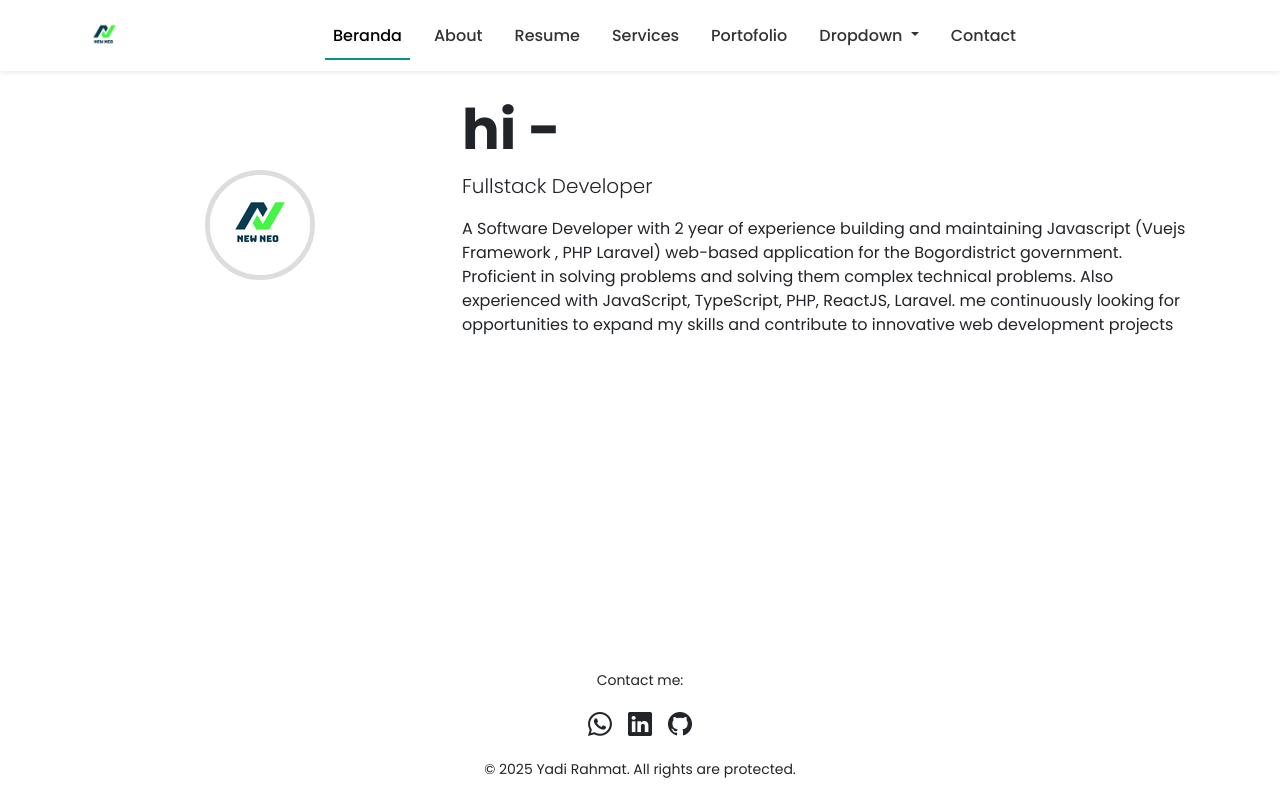
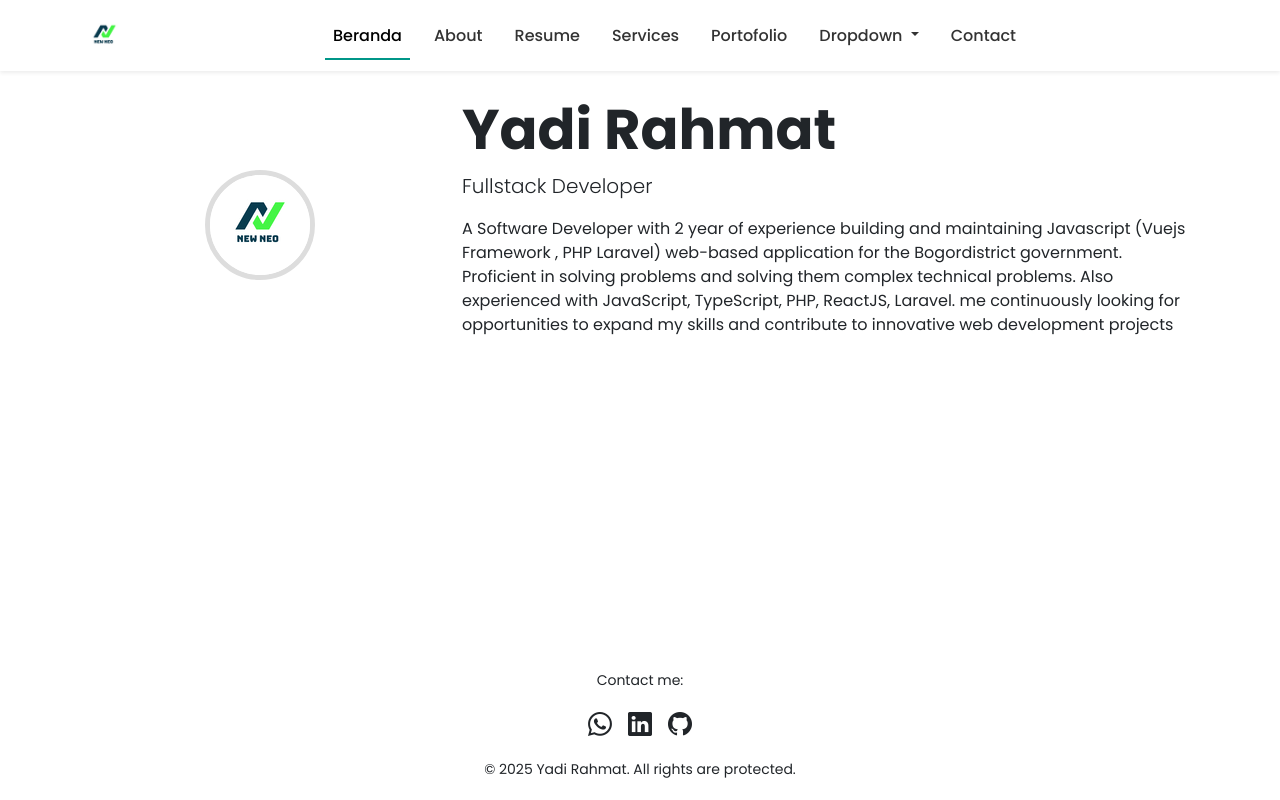
Before and after one commit to YadiRahmat10/portofolio, a Vue app: page / in a window 1280 px wide. Built offline with nearby package versions, Linux system fonts and the light colour scheme.

Commit message:
fix name

```diff
--- a/src/views/Home.vue
+++ b/src/views/Home.vue
@@ -10,7 +10,7 @@
           />
         </div>
         <div class="col-md-8">
-          <h1 class="display-4">hi {{ name }}</h1>
+          <h1 class="display-4">{{ name }}</h1>
           <p class="lead">{{ tagline }}</p>
           <p>{{ about }}</p>
         </div>
@@ -22,7 +22,7 @@
 <script setup>
 import { ref, computed } from "vue";
 
-const name = ref(" - ");
+const name = ref(" Yadi Rahmat");
 const tagline = ref("Fullstack Developer");
 const about = ref(
   "A Software Developer with 2 year of experience building and maintaining Javascript (Vuejs Framework , PHP Laravel) web-based application for the Bogordistrict government. Proficient in solving problems and solving them complex technical problems. Also experienced with JavaScript, TypeScript, PHP, ReactJS, Laravel. me continuously looking for opportunities to expand my skills and contribute to innovative web development projects"
```
